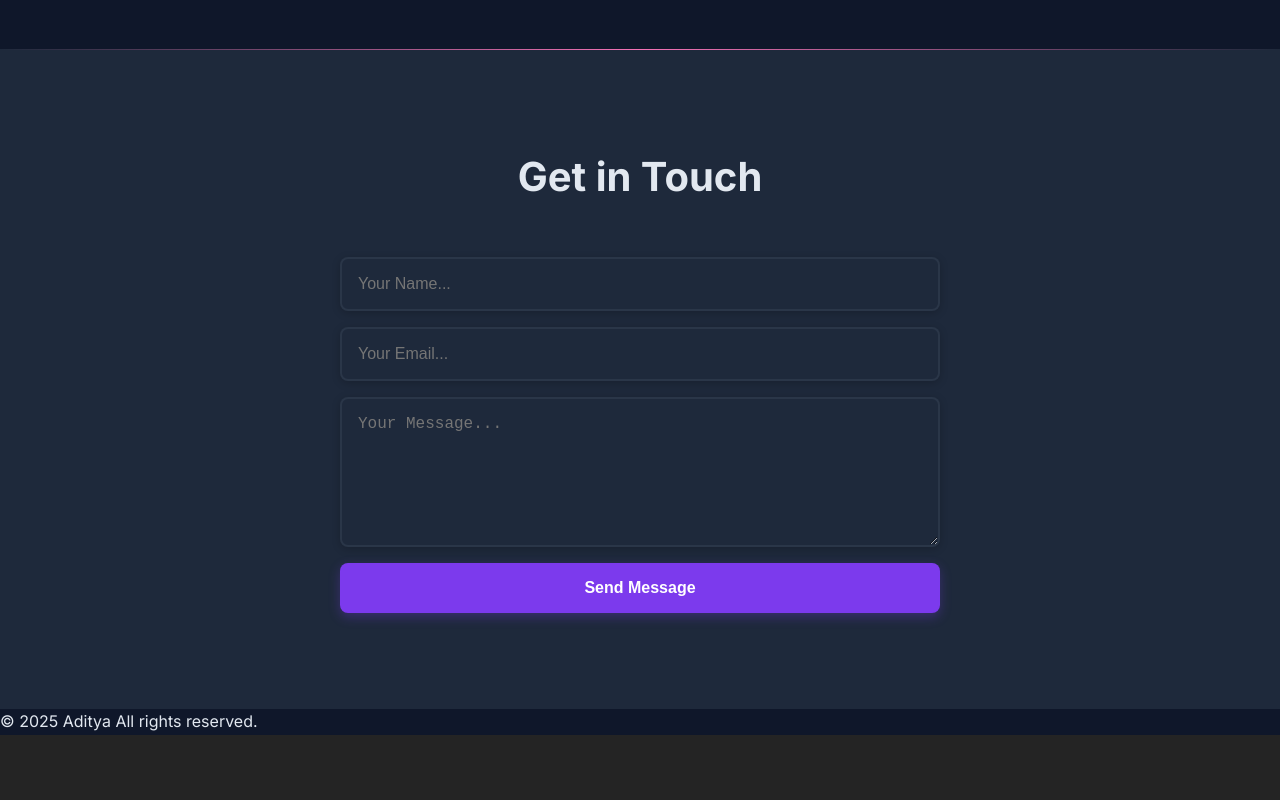
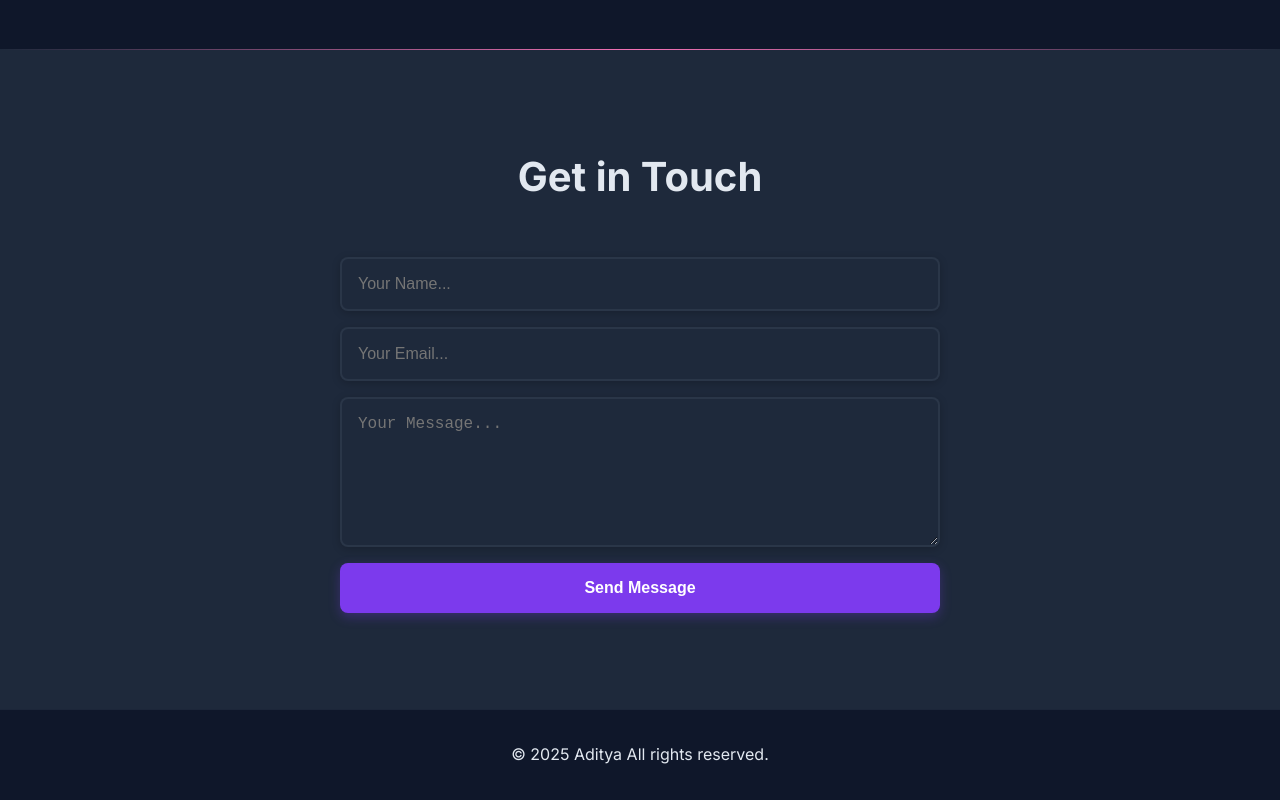
Before and after one commit to solar-node/Portfolio-react, a React (Vite) app: page / in a window 1280 px wide. Shown: the part 1532-2332 px from the top of the page. Before the commit the page ends 2267 px from the top, so only its background shows below. Built offline with nearby package versions, Linux system fonts and the light colour scheme; no server answers.

Commit message:
Footer added

```diff
--- a/src/App.css
+++ b/src/App.css
@@ -100,6 +100,8 @@ body{
 
 }
 
+
+
 /* Hero section */
 .hero{
   min-height: 100vh;
@@ -119,6 +121,8 @@ body{
   margin: 0 auto;
   width: 100%;
   padding-top: 100px;
+  gap: 3rem;
+
 }
 
 .hero-content{
@@ -273,7 +277,6 @@ body{
 
 .code-display{
   width: 100%;
-
 }
 
 
@@ -547,3 +550,12 @@ body{
   border: 1px solid rgba(239, 68, 68, 0.2);
   color: #f87171;
 }
+
+/* Footer */
+.footer{
+  text-align: center;
+  padding: 2rem;
+  background: var(--background);
+  color: var(--text-color);
+  border-top: 1px solid var(--card-border);
+}
--- a/src/App.jsx
+++ b/src/App.jsx
@@ -5,6 +5,7 @@ import {Projects} from './components/Projects'
 import {Contact} from './components/Contact'
 import { useEffect, useState } from 'react'
 import emailjs from "@emailjs/browser";
+import {motion} from 'framer-motion';
 
 function App() {
   const [isLoaded, setIsLoaded] = useState(false)
@@ -24,9 +25,15 @@ function App() {
 
       <Contact/>
 
-      <>
+      <motion.footer
+        className="footer"
+        initial = {{opacity: 0}}
+        whileInView = {{opacity: 1}}
+        viewport = {{once: true}}
+        transition = {{duration: 0.6}}
+      >
         <p> &copy; 2025 Aditya All rights reserved.  </p>
-      </>
+      </motion.footer>
 
 
     </div>
--- a/src/components/Contact.jsx
+++ b/src/components/Contact.jsx
@@ -1,6 +1,7 @@
 import { motion } from "framer-motion";
 import emailjs from "@emailjs/browser";
 import { useState } from "react";
+
 
 const fadeInUp = {
   initial: { opacity: 0, y: 20 },
```
